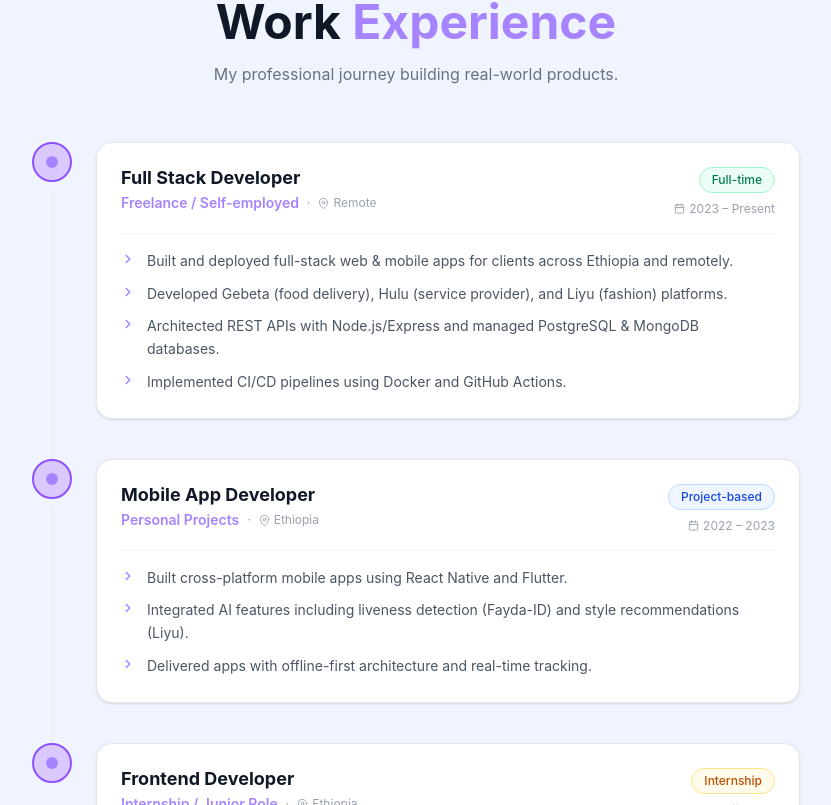
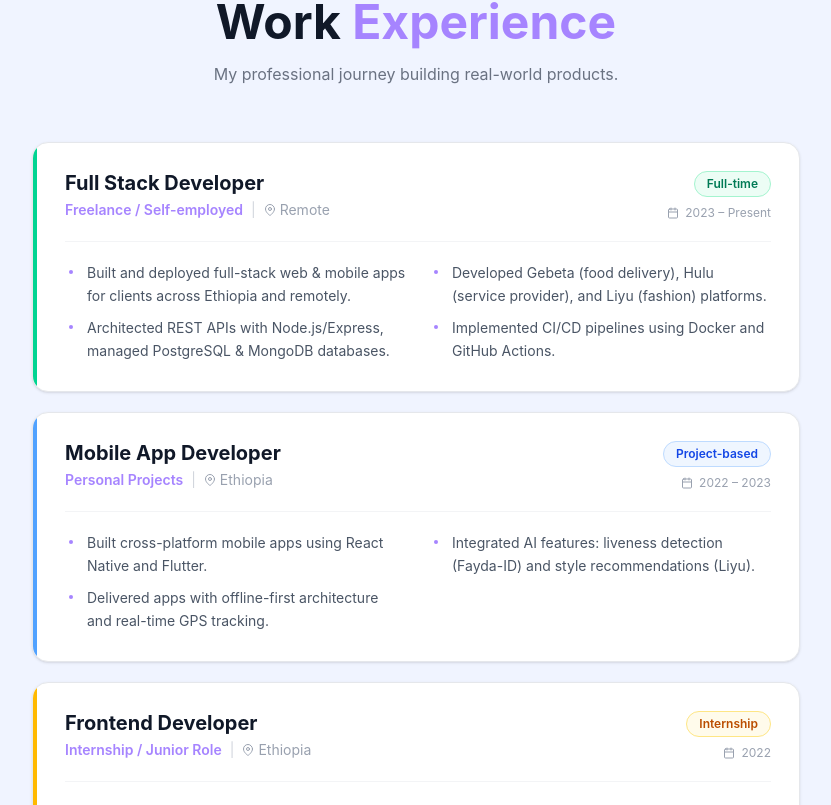
Before and after one commit to Abelink2119/portfolio, a React (Vite) app: page / in a window 1280 px wide. Shown: the part 3275-4080 px from the top of the page, without its empty margins (224-1055 px from the left). Built offline with nearby package versions, Linux system fonts and the light colour scheme.

Commit message:
redesign ExperienceSection: clean cards with accent bar, 2-col bullets

```diff
--- a/src/components/ExperienceSection.jsx
+++ b/src/components/ExperienceSection.jsx
@@ -10,7 +10,7 @@ const EXPERIENCES = [
     points: [
       'Built and deployed full-stack web & mobile apps for clients across Ethiopia and remotely.',
       'Developed Gebeta (food delivery), Hulu (service provider), and Liyu (fashion) platforms.',
-      'Architected REST APIs with Node.js/Express and managed PostgreSQL & MongoDB databases.',
+      'Architected REST APIs with Node.js/Express, managed PostgreSQL & MongoDB databases.',
       'Implemented CI/CD pipelines using Docker and GitHub Actions.',
     ],
   },
@@ -22,8 +22,8 @@ const EXPERIENCES = [
     location: 'Ethiopia',
     points: [
       'Built cross-platform mobile apps using React Native and Flutter.',
-      'Integrated AI features including liveness detection (Fayda-ID) and style recommendations (Liyu).',
-      'Delivered apps with offline-first architecture and real-time tracking.',
+      'Integrated AI features: liveness detection (Fayda-ID) and style recommendations (Liyu).',
+      'Delivered apps with offline-first architecture and real-time GPS tracking.',
     ],
   },
   {
@@ -40,19 +40,23 @@ const EXPERIENCES = [
   },
 ]
 
-const typeColors = {
-  'Full-time':     { bg: 'bg-emerald-500/15', text: 'text-emerald-400', border: 'border-emerald-500/25' },
-  'Project-based': { bg: 'bg-blue-500/15',    text: 'text-blue-400',    border: 'border-blue-500/25' },
-  'Internship':    { bg: 'bg-amber-500/15',   text: 'text-amber-400',   border: 'border-amber-500/25' },
+const TYPE_STYLE = {
+  'Full-time':     'bg-emerald-500/15 text-emerald-400 border-emerald-500/30',
+  'Project-based': 'bg-blue-500/15 text-blue-400 border-blue-500/30',
+  'Internship':    'bg-amber-500/15 text-amber-400 border-amber-500/30',
+}
+const TYPE_STYLE_LIGHT = {
+  'Full-time':     'bg-emerald-50 text-emerald-700 border-emerald-200',
+  'Project-based': 'bg-blue-50 text-blue-700 border-blue-200',
+  'Internship':    'bg-amber-50 text-amber-700 border-amber-200',
+}
+const ACCENT = {
+  'Full-time':     'bg-emerald-400',
+  'Project-based': 'bg-blue-400',
+  'Internship':    'bg-amber-400',
 }
 
-const typeColorsLight = {
-  'Full-time':     { bg: 'bg-emerald-50',  text: 'text-emerald-700', border: 'border-emerald-200' },
-  'Project-based': { bg: 'bg-blue-50',     text: 'text-blue-700',    border: 'border-blue-200' },
-  'Internship':    { bg: 'bg-amber-50',    text: 'text-amber-700',   border: 'border-amber-200' },
-}
-
-function ExperienceCard({ exp, dark, index }) {
+function Card({ exp, dark, index }) {
   const ref = useRef(null)
   const [visible, setVisible] = useState(false)
 
@@ -62,41 +66,38 @@ function ExperienceCard({ exp, dark, index }) {
     return () => obs.disconnect()
   }, [])
 
-  const colors = dark ? typeColors[exp.type] : typeColorsLight[exp.type]
+  const badge = dark ? TYPE_STYLE[exp.type] : TYPE_STYLE_LIGHT[exp.type]
+  const accent = ACCENT[exp.type]
 
   return (
     <div
       ref={ref}
-      className={`relative flex gap-6 transition-all duration-600 ${visible ? 'opacity-100 translate-y-0' : 'opacity-0 translate-y-6'}`}
+      className={`relative flex gap-0 rounded-2xl overflow-hidden border transition-all duration-500 ${
+        visible ? 'opacity-100 translate-y-0' : 'opacity-0 translate-y-8'
+      } ${dark
+        ? 'bg-white/4 border-white/8 hover:border-violet-500/40 hover:bg-white/6'
+        : 'bg-white border-gray-200 shadow-sm hover:shadow-lg hover:border-violet-300'
+      }`}
       style={{ transitionDelay: `${index * 120}ms` }}
     >
-      {/* Timeline spine */}
-      <div className="flex flex-col items-center shrink-0">
-        <div className="w-10 h-10 rounded-full bg-violet-600/20 border-2 border-violet-500 flex items-center justify-center z-10">
-          <div className="w-3 h-3 rounded-full bg-violet-400" />
-        </div>
-        {index < EXPERIENCES.length - 1 && (
-          <div className={`w-px flex-1 mt-2 ${dark ? 'bg-white/10' : 'bg-gray-200'}`} style={{ minHeight: '40px' }} />
-        )}
-      </div>
+      {/* Left accent bar */}
+      <div className={`w-1 shrink-0 ${accent}`} />
 
-      {/* Card */}
-      <div className={`flex-1 mb-10 rounded-2xl border p-6 transition-all duration-200 ${
-        dark
-          ? 'bg-white/4 border-white/8 hover:border-violet-500/40 hover:bg-white/6'
-          : 'bg-white border-gray-200 shadow-sm hover:border-violet-300 hover:shadow-md'
-      }`}>
+      {/* Content */}
+      <div className="flex-1 p-6 md:p-7">
         {/* Top row */}
-        <div className="flex flex-wrap items-start justify-between gap-3 mb-4">
+        <div className="flex flex-wrap items-start justify-between gap-3 mb-5">
+          {/* Left: role + company */}
           <div>
-            <h3 className={`font-bold text-lg leading-tight ${dark ? 'text-white' : 'text-gray-900'}`}>
+            <h3 className={`text-xl font-bold leading-tight mb-1 ${dark ? 'text-white' : 'text-gray-900'}`}>
               {exp.role}
             </h3>
-            <div className="flex items-center gap-2 mt-1">
-              <span className="text-violet-400 font-semibold text-sm">{exp.company}</span>
-              <span className={`text-xs ${dark ? 'text-gray-600' : 'text-gray-400'}`}>·</span>
-              <span className={`text-xs flex items-center gap-1 ${dark ? 'text-gray-500' : 'text-gray-400'}`}>
-                <svg width="11" height="11" viewBox="0 0 24 24" fill="none" stroke="currentColor" strokeWidth="2" strokeLinecap="round" strokeLinejoin="round">
+            <div className="flex flex-wrap items-center gap-2 text-sm">
+              <span className="text-violet-400 font-semibold">{exp.company}</span>
+              <span className={dark ? 'text-gray-600' : 'text-gray-300'}>|</span>
+              <span className={`flex items-center gap-1 ${dark ? 'text-gray-500' : 'text-gray-400'}`}>
+                {/* Location pin */}
+                <svg width="12" height="12" viewBox="0 0 24 24" fill="none" stroke="currentColor" strokeWidth="2" strokeLinecap="round" strokeLinejoin="round">
                   <path d="M21 10c0 7-9 13-9 13s-9-6-9-13a9 9 0 0 1 18 0z"/><circle cx="12" cy="10" r="3"/>
                 </svg>
                 {exp.location}
@@ -104,13 +105,14 @@ function ExperienceCard({ exp, dark, index }) {
             </div>
           </div>
 
-          <div className="flex flex-col items-end gap-2 shrink-0">
-            <span className={`text-xs px-3 py-1 rounded-full border font-medium ${colors.bg} ${colors.text} ${colors.border}`}>
+          {/* Right: badge + period */}
+          <div className="flex flex-col items-end gap-2">
+            <span className={`text-xs font-semibold px-3 py-1 rounded-full border ${badge}`}>
               {exp.type}
             </span>
-            <span className={`text-xs flex items-center gap-1 ${dark ? 'text-gray-500' : 'text-gray-400'}`}>
-              <svg width="11" height="11" viewBox="0 0 24 24" fill="none" stroke="currentColor" strokeWidth="2" strokeLinecap="round" strokeLinejoin="round">
-                <rect x="3" y="4" width="18" height="18" rx="2" ry="2"/><line x1="16" y1="2" x2="16" y2="6"/><line x1="8" y1="2" x2="8" y2="6"/><line x1="3" y1="10" x2="21" y2="10"/>
+            <span className={`text-xs flex items-center gap-1.5 ${dark ? 'text-gray-500' : 'text-gray-400'}`}>
+              <svg width="12" height="12" viewBox="0 0 24 24" fill="none" stroke="currentColor" strokeWidth="2" strokeLinecap="round" strokeLinejoin="round">
+                <rect x="3" y="4" width="18" height="18" rx="2"/><line x1="16" y1="2" x2="16" y2="6"/><line x1="8" y1="2" x2="8" y2="6"/><line x1="3" y1="10" x2="21" y2="10"/>
               </svg>
               {exp.period}
             </span>
@@ -118,15 +120,15 @@ function ExperienceCard({ exp, dark, index }) {
         </div>
 
         {/* Divider */}
-        <div className={`h-px mb-4 ${dark ? 'bg-white/6' : 'bg-gray-100'}`} />
+        <div className={`h-px mb-5 ${dark ? 'bg-white/6' : 'bg-gray-100'}`} />
 
         {/* Bullet points */}
-        <ul className="flex flex-col gap-2.5">
+        <ul className="grid sm:grid-cols-2 gap-x-6 gap-y-2.5">
           {exp.points.map((pt, j) => (
-            <li key={j} className={`flex gap-3 text-sm leading-relaxed ${dark ? 'text-gray-400' : 'text-gray-600'}`}>
-              <span className="text-violet-400 shrink-0 mt-0.5">
-                <svg width="14" height="14" viewBox="0 0 24 24" fill="none" stroke="currentColor" strokeWidth="2.5" strokeLinecap="round" strokeLinejoin="round">
-                  <polyline points="9 18 15 12 9 6"/>
+            <li key={j} className={`flex gap-2.5 text-sm leading-relaxed ${dark ? 'text-gray-400' : 'text-gray-600'}`}>
+              <span className="text-violet-400 shrink-0 mt-1">
+                <svg width="12" height="12" viewBox="0 0 24 24" fill="currentColor">
+                  <circle cx="12" cy="12" r="4"/>
                 </svg>
               </span>
               {pt}
@@ -163,10 +165,10 @@ export default function ExperienceSection({ theme }) {
           My professional journey building real-world products.
         </p>
 
-        {/* Timeline */}
-        <div>
+        {/* Cards */}
+        <div className="flex flex-col gap-5">
           {EXPERIENCES.map((exp, i) => (
-            <ExperienceCard key={i} exp={exp} dark={dark} index={i} />
+            <Card key={i} exp={exp} dark={dark} index={i} />
           ))}
         </div>
       </div>
```
